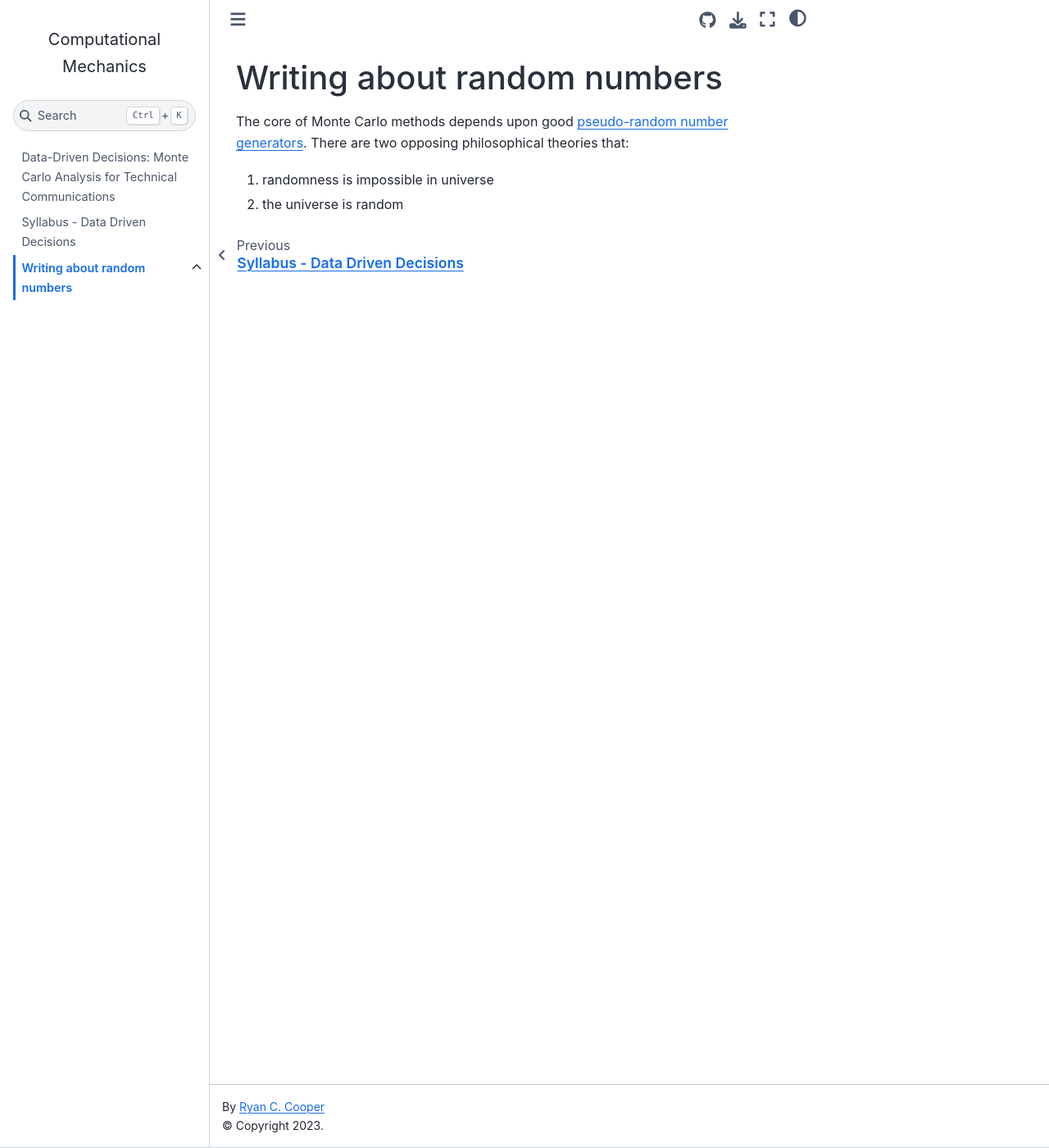
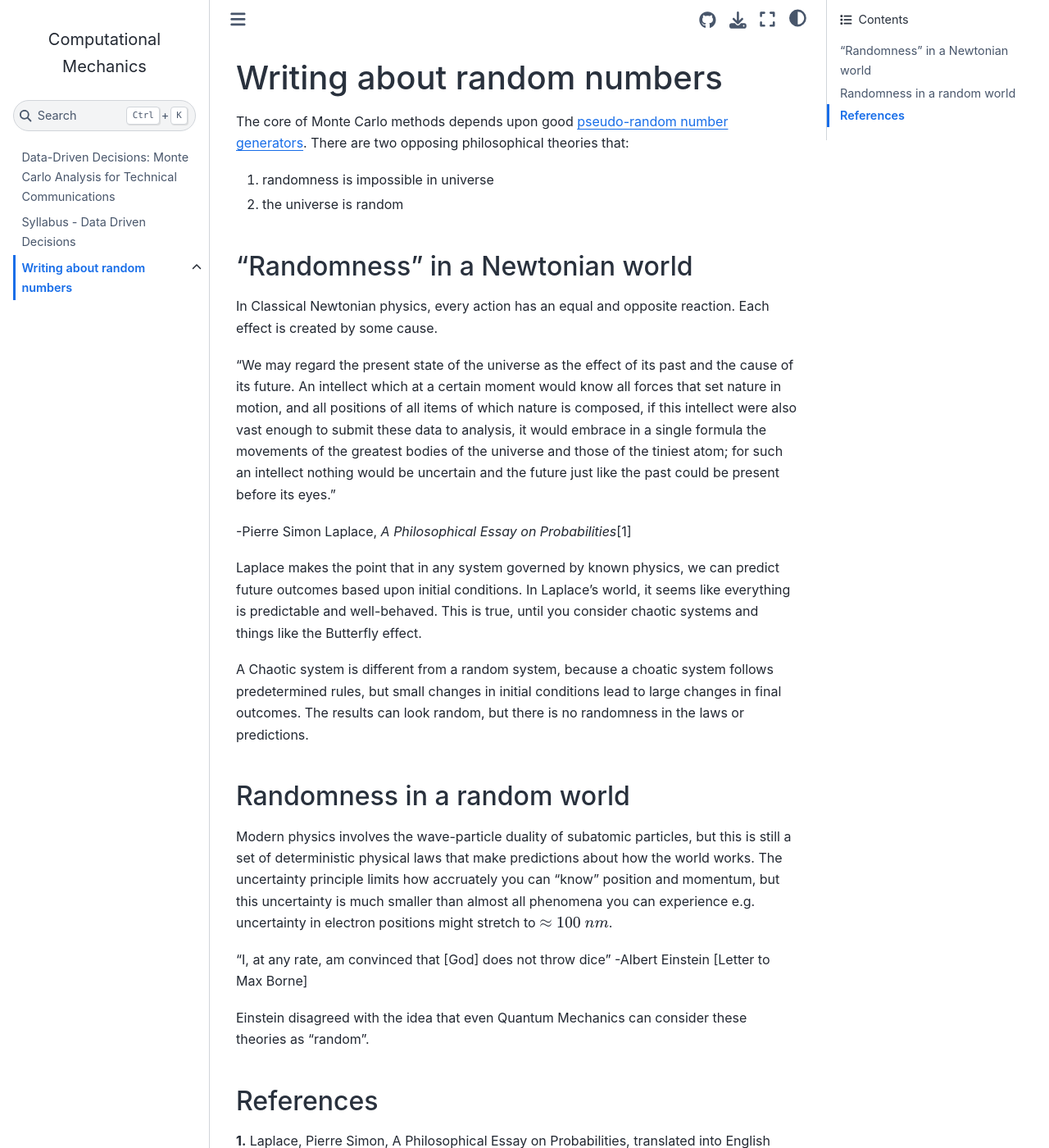
Before and after one commit to profryancoooper/data-driven-decisions, a Jupyter Book: the page built from module_01/README.md, in a window 1280 px wide and 1400 px high. Shown: the whole window at 82% size. Built offline with Jupyter Book 1.0.4 settings and Sphinx 7.4.7 and the Sphinx Book theme 1.1.4, drawn with Linux system fonts in a browser that asks for light colours; pages that are not in the unit, such as notebooks, are missing from menus; some of the changed text lies outside the part shown.

Commit message:
creating README for module_01

```diff
--- a/module_01/README.md
+++ b/module_01/README.md
@@ -7,3 +7,54 @@ There are two opposing philosophical theories that:
 
 1. randomness is impossible in universe
 2. the universe is random
+
+
+## "Randomness" in a Newtonian world
+
+In Classical Newtonian physics, every action has an equal and opposite
+reaction. Each effect is created by some cause.
+
+"We may regard the present state of the universe as the effect of its
+past and the cause of its future. An intellect which at a certain moment
+would know all forces that set nature in motion, and all positions of
+all items of which nature is composed, if this intellect were also vast
+enough to submit these data to analysis, it would embrace in a single
+formula the movements of the greatest bodies of the universe and those
+of the tiniest atom; for such an intellect nothing would be uncertain
+and the future just like the past could be present before its eyes."
+
+-Pierre Simon Laplace, _A Philosophical Essay on Probabilities_[1]
+
+Laplace makes the point that in any system governed by known physics, we
+can predict future outcomes based upon initial conditions. In Laplace's
+world, it seems like everything is predictable and well-behaved. This is
+true, until you consider chaotic systems and things like the Butterfly
+effect.
+
+A Chaotic system is different from a random system, because a choatic
+system follows predetermined rules, but small changes in initial
+conditions lead to large changes in final outcomes. The results can look
+random, but there is no randomness in the laws or predictions.
+
+<!-- update some examples and data from double pendulum -->
+
+## Randomness in a random world
+
+Modern physics involves the wave-particle duality of subatomic
+particles, but this is still a set of deterministic physical laws that
+make predictions about how the world works. The uncertainty principle
+limits how accruately you can "know" position and momentum, but this
+uncertainty is much smaller than almost all phenomena you can experience
+e.g. uncertainty in electron positions might stretch to $\approx100~nm$.
+
+"I, at any rate, am convinced that [God] does not throw dice"
+-Albert Einstein [Letter to Max Borne]
+
+Einstein disagreed with the idea that even Quantum Mechanics can
+consider these theories as "random".
+
+
+## References
+**1.** Laplace, Pierre Simon, A Philosophical Essay on Probabilities,
+translated into English from the original French 6th ed. by Truscott,
+F.W. and Emory, F.L., Dover Publications (New York, 1951) p.4.
```
